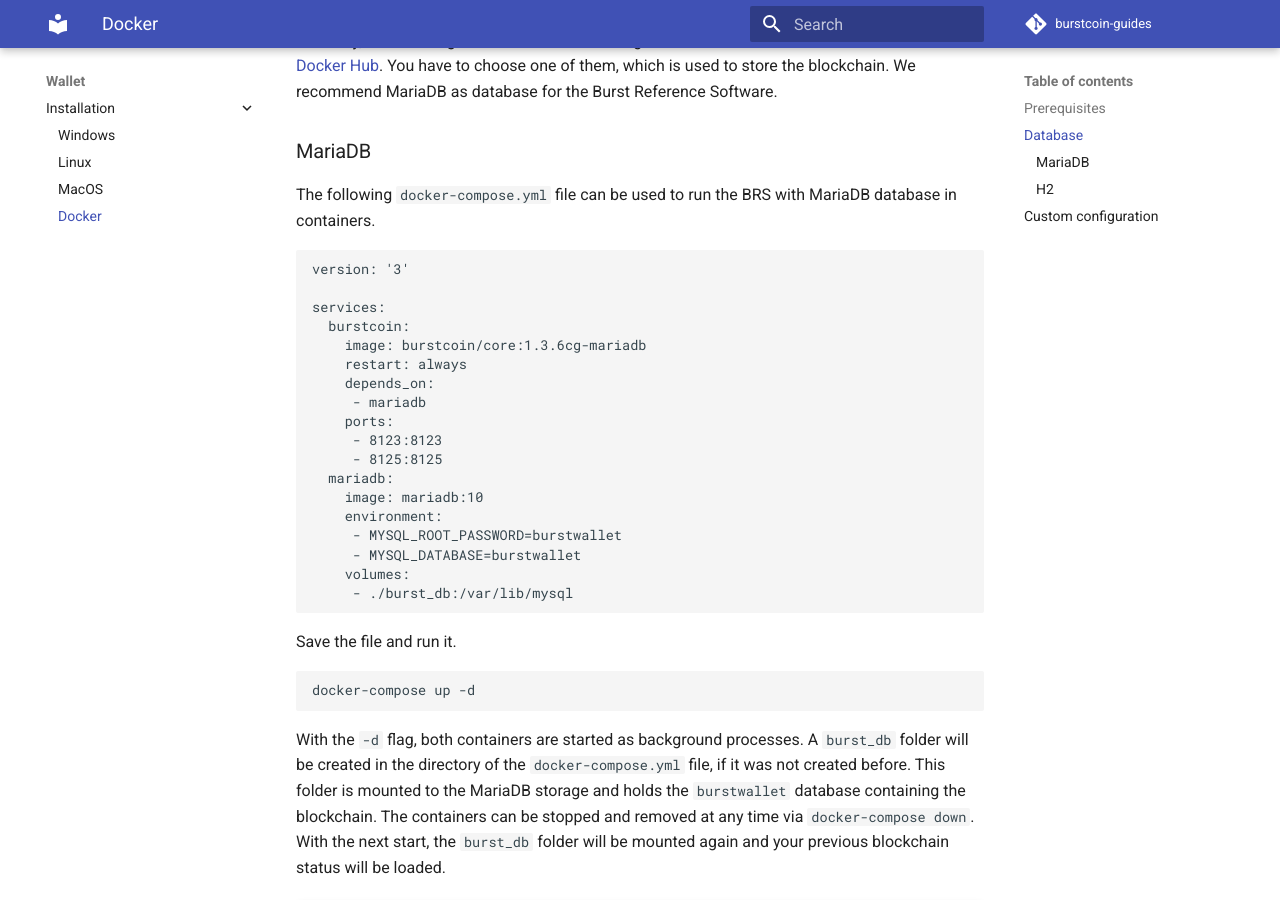
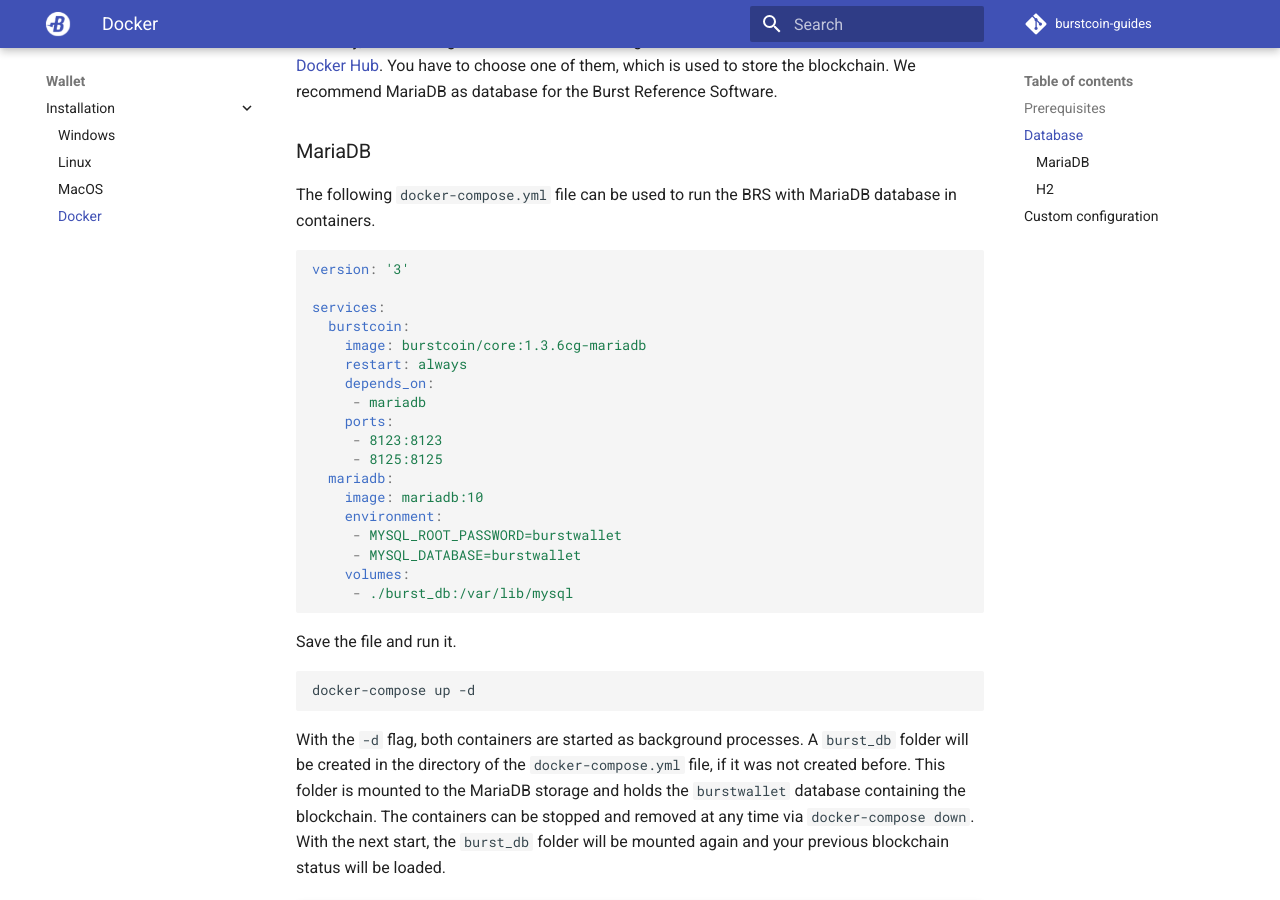
Before and after one commit to ths93/burstcoin-guides, an MkDocs documentation site: the page built from docs/wallet/install/docker.md, in a window 1280 px wide and 900 px high, scrolled down 518 px. Built offline with MkDocs 1.6.1 and Material for MkDocs 9.7.7, drawn with Linux system fonts in a browser that asks for light colours; comment, search, counter and statistics services are not loaded; old or Windows-style settings are respelled for this version of MkDocs.

Commit message:
theme changes, tabs for content

````diff
--- a/docs/wallet/install/docker.md
+++ b/docs/wallet/install/docker.md
@@ -13,7 +13,7 @@
 
 The following `docker-compose.yml` file can be used to run the BRS with MariaDB database in containers.
 
-```
+``` yaml
 version: '3'
 
 services:
--- a/mkdocs.yml
+++ b/mkdocs.yml
@@ -9,16 +9,18 @@
 repo_url: https://github.com/poc-consortium/burstcoin-guides
 
 # Theme
-theme: 'material'
-
-# Options
-extra:
+theme:
+  name: 'material'
   favicon: assets/img/favicon.ico
+  logo: assets/img/logo.png
   feature:
     tabs: true
   palette:
     primary: indigo
     accent: indigo
+
+# Options
+extra:
   social:
     - type: github-alt
       link: https://github.com/poc-consortium
````
Also changed, not shown: docs/assets/img/logo.png (added).
